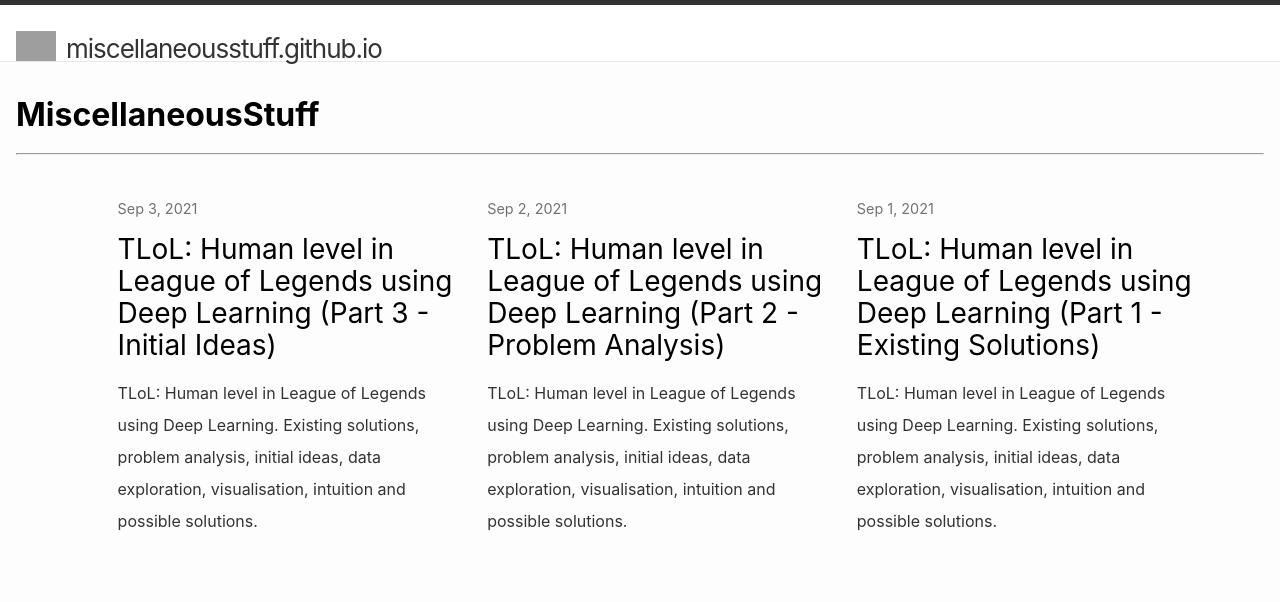
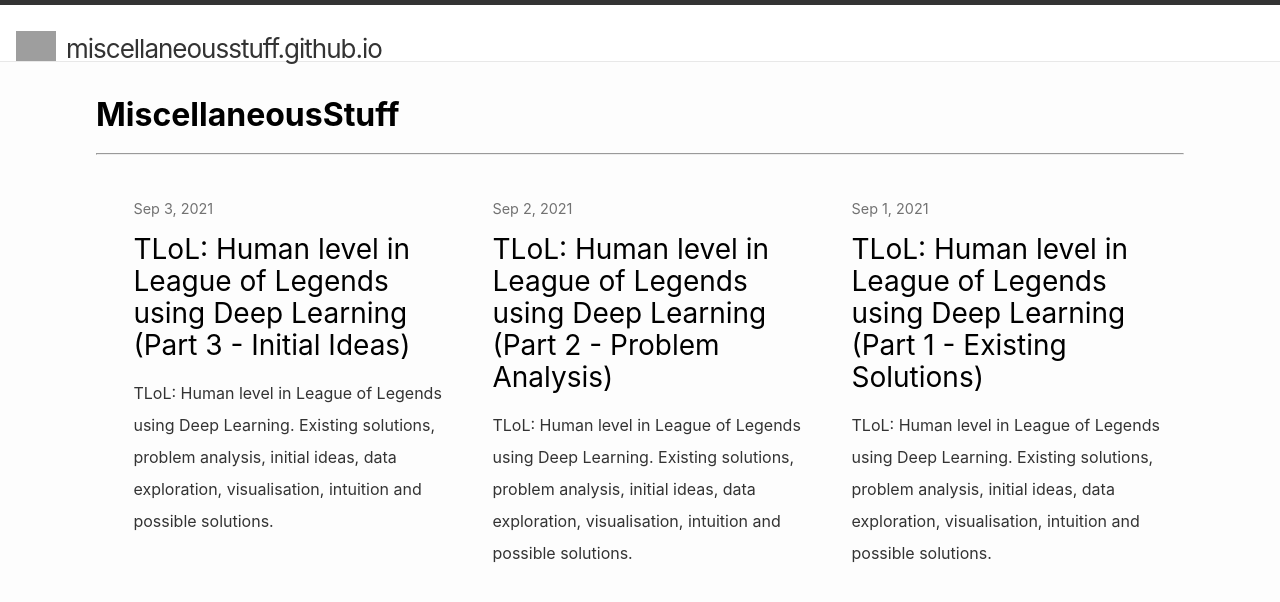
Before and after one commit to MiscellaneousStuff/miscellaneousstuff.github.io, a Jekyll site: the page built from index.html, in a window 1280 px wide. Shown: the top 602 px of the page. Built offline with Jekyll 4.4.1, drawn with Linux system fonts in a browser that asks for light colours; grey boxes are pictures that could not be loaded.

Commit message:
constrain post page content width

```diff
--- a/_layouts/default.html
+++ b/_layouts/default.html
@@ -3,7 +3,7 @@
   {% include head.html %}
     <body>
     {% include header.html %}
-    <div class="page-content">
+    <div class="container page-content">
       <div class="wrap">
       {{ content }}
       </div>
```
